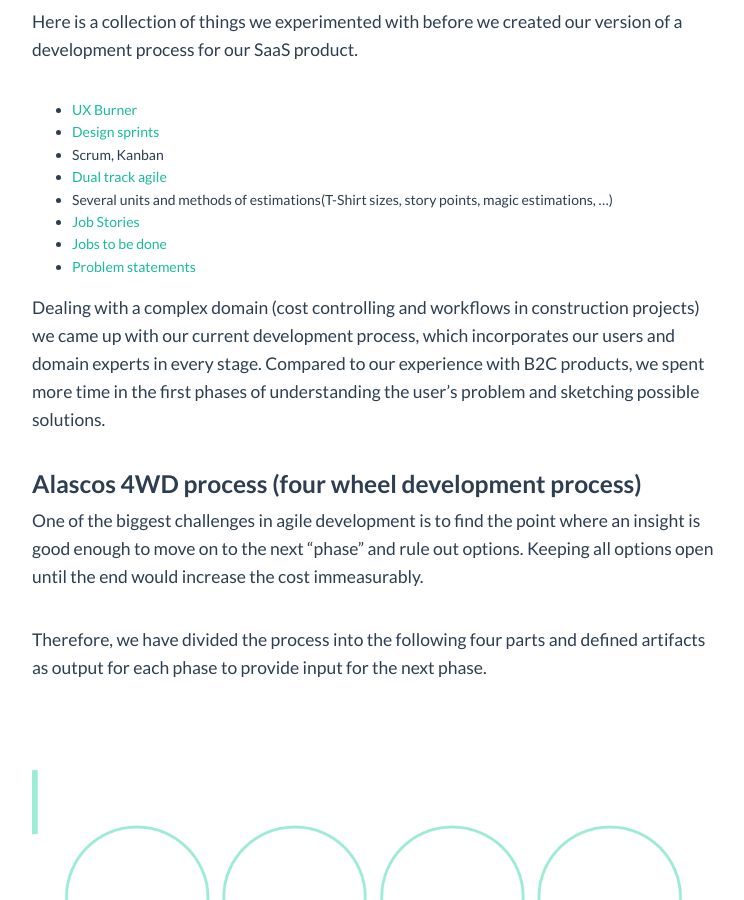
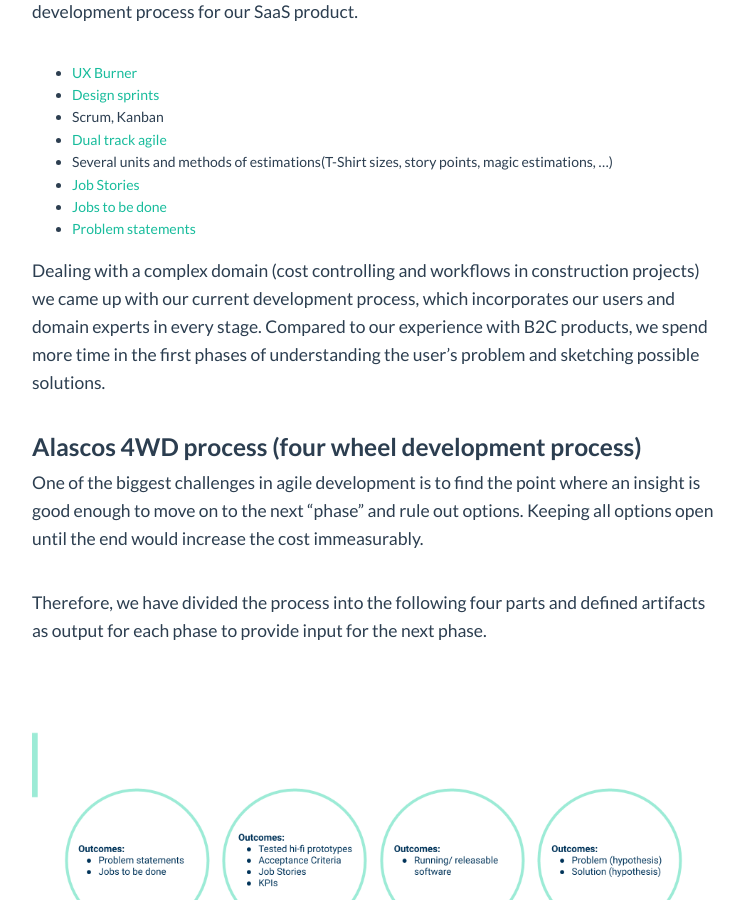
Before and after one commit to alasco-tech/alasco-tech.github.io, a Jekyll site: the page built from _posts/2019-09-27-alasco-dev-process.md, in a window 1280 px wide and 900 px high, scrolled down 1514 px. Shown: the whole window, without its empty margins (148-892 px from the left). Built offline with Jekyll 4.4.1, drawn with Linux system fonts in a browser that asks for light colours; comment, search, counter and statistics services are not loaded; some of the changed text lies outside the part shown.

Commit message:
Update 2019-09-27-alasco-dev-process.md

```diff
--- a/_posts/2019-09-27-alasco-dev-process.md
+++ b/_posts/2019-09-27-alasco-dev-process.md
@@ -2,12 +2,10 @@
 author: anselmbauer
 date: 2019-09-27
 layout: post
-title: Dev process
-subtitle: Deploy on the first day!!!
-thumb: welcome.png
+title: Developing in 4WD mode
+subtitle: Alasco’s journey to the current development process
+thumb: development_process_2.png
 ---
-
-### Alasco’s journey to the current dev process:
 At Alasco, we strive to improve the cost control methods of construction processes through the combination of modern software and digital workflows.
 One year ago we founded the company and started to build the first product iterations with a very small team and no bigger processes behind. As time went by, our team grew to a full-fledged agile team with all disciplines needed to build great products (PO, UX researchers, designers, developers, etc…).
 
@@ -39,14 +37,14 @@
 - [Jobs to be done](https://jtbd.info/)
 - [Problem statements](https://en.wikipedia.org/wiki/Problem_statement)
 
-Dealing with a complex domain (cost controlling and workflows in construction projects) we came up with our current development process, which incorporates our users and domain experts in every stage. Compared to our experience with B2C products, we spent more time in the first phases of understanding the user's problem and sketching possible solutions.
+Dealing with a complex domain (cost controlling and workflows in construction projects) we came up with our current development process, which incorporates our users and domain experts in every stage. Compared to our experience with B2C products, we spend more time in the first phases of understanding the user's problem and sketching possible solutions.
 
 ### Alascos 4WD process (four wheel development process)
 One of the biggest challenges in agile development is to find the point where an insight is good enough to move on to the next "phase" and rule out options. Keeping all options open until the end would increase the cost immeasurably.
 
 Therefore, we have divided the process into the following four parts and defined artifacts as output for each phase to provide input for the next phase.
 
-![Alasco's development process]({{ site.url }}/assets/img/development_process.png "Alasco's development process")
+![Alasco's development process]({{ site.url }}/assets/img/development_process_2.png "Alasco's development process")
 
 In the next weeks we will present each phase in detail in a blog post and explain how and why we estimate twice.
 
```
